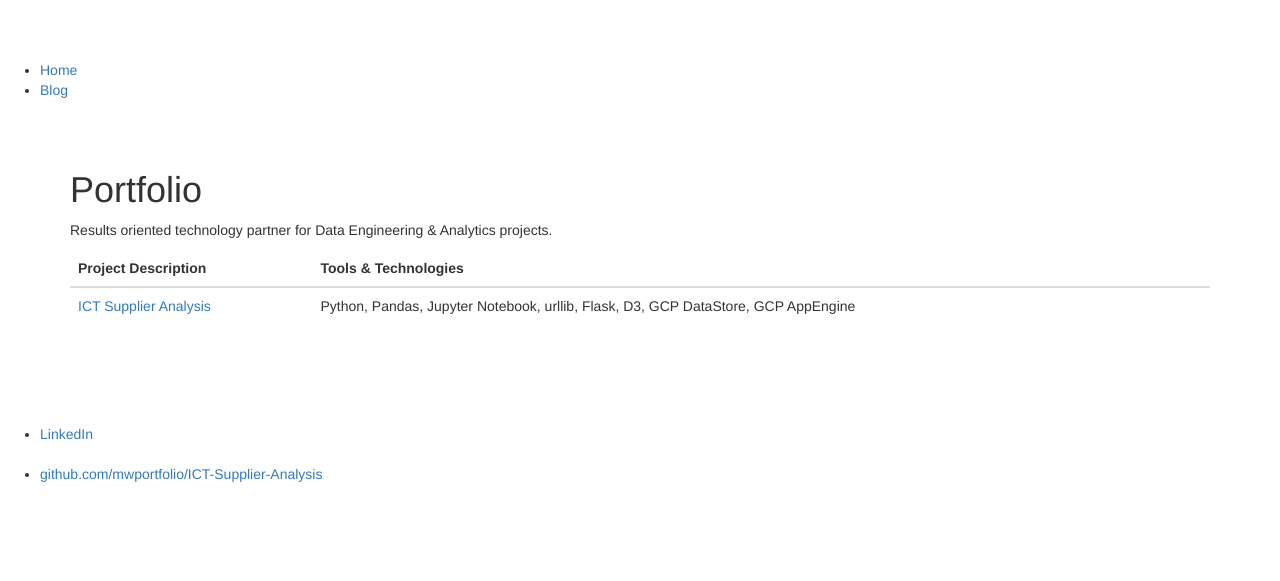
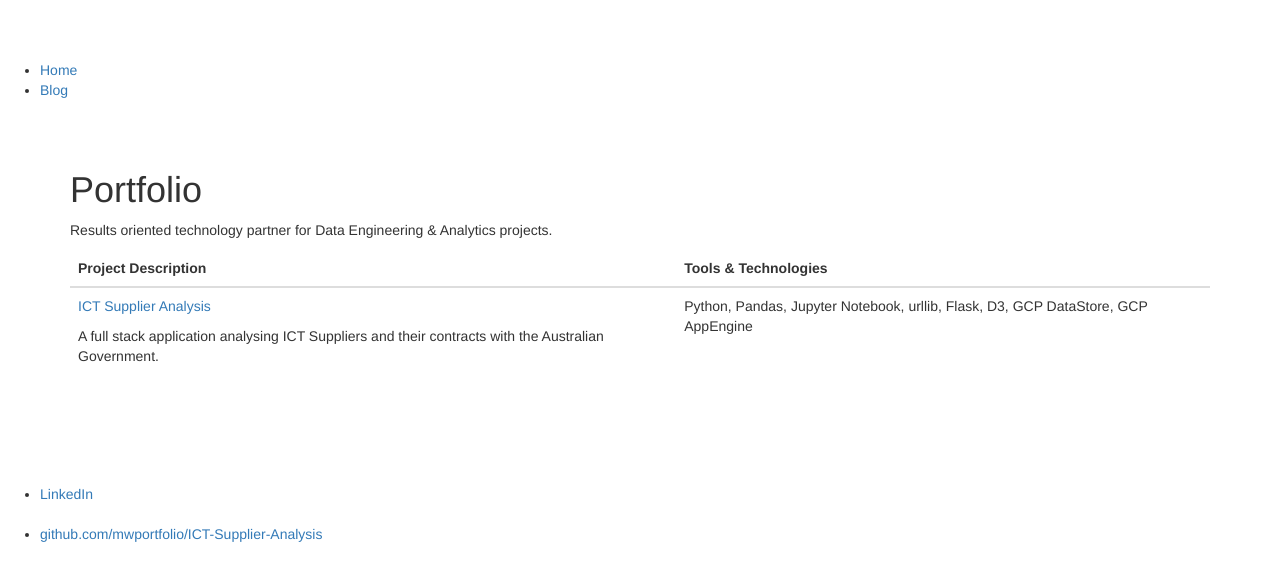
Before and after one commit to mwportfolio/mwportfolio.github.io, a Jekyll site: the page built from index.html, in a window 1280 px wide. Shown: the top 581 px of the page. Built offline with Jekyll 4.4.1, drawn with Linux system fonts in a browser that asks for light colours.

Commit message:
Update index.html

```diff
--- a/index.html
+++ b/index.html
@@ -14,7 +14,9 @@ title: Portfolio
 			</tr></thead>
 		<tbody>
 		<tr>
-			<td><a href="http://github.com/mwportfolio/ICT-Supplier-Analysis">ICT Supplier Analysis</a></td>
+			<td><p><a href="http://github.com/mwportfolio/ICT-Supplier-Analysis">ICT Supplier Analysis</a></p>
+				<p>A full stack application analysing ICT Suppliers and their contracts with the Australian Government.</p>
+			</td>
 		<td>Python, Pandas, Jupyter Notebook, urllib, Flask, D3, GCP DataStore, GCP AppEngine</td>
 			</tr></tbody>
 
```
